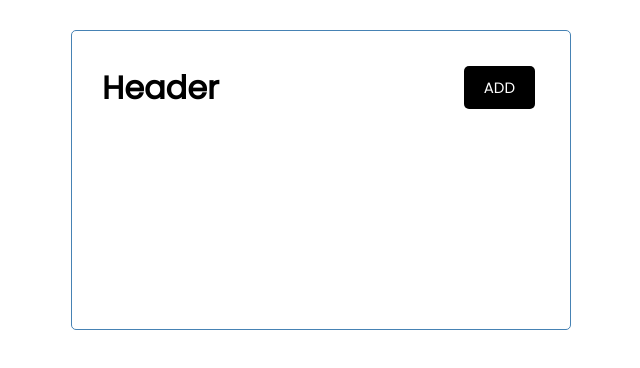
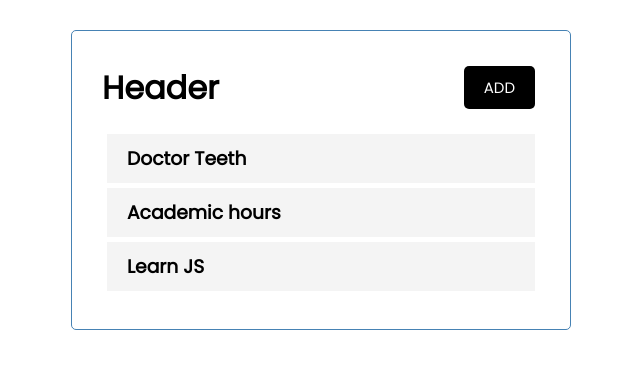
Before and after one commit to SergiiOz/react-task-tracker, a React (Create React App) app: page / in a window 1280 px wide. Shown: the top 368 px of the page, without its empty margins (319-959 px from the left). Built offline with nearby package versions, Linux system fonts and the light colour scheme.

Commit message:
Added Tasks and Task componenents

```diff
--- a/src/App.js
+++ b/src/App.js
@@ -1,12 +1,37 @@
+import React, { useState } from 'react';
 import Header from './components/Header';
+import Tasks from './components/Tasks';
 
 function App() {
+  const [tasks, setTasks] = useState([
+    {
+      id: 1,
+      text: 'Doctor Teeth',
+      day: 'Feb 5th at 2:30pm',
+      reminder: true,
+    },
+    {
+      id: 2,
+      text: 'Academic hours',
+      day: 'Feb 27th at 1:20am',
+      reminder: true,
+    },
+    {
+      id: 3,
+      text: 'Learn JS',
+      day: 'March 3th at 4:00pm',
+      reminder: true,
+    },
+  ]);
+
   const addTask = () => {
     console.log('add task');
   };
+
   return (
     <div className="container">
       <Header title="Header" onClick={addTask} />
+      <Tasks tasks={tasks} />
     </div>
   );
 }
--- a/src/components/Button.js
+++ b/src/components/Button.js
@@ -1,11 +1,19 @@
 import PropTypes from 'prop-types';
 
-const Button = ({ text, onClick }) => {
+const Button = ({ text, color, onClick }) => {
   return (
-    <button className="btn" onClick={onClick}>
+    <button
+      className="btn"
+      onClick={onClick}
+      style={{ backgroundColor: color }}
+    >
       {text}
     </button>
   );
+};
+
+Button.defaultProps = {
+  color: '#000',
 };
 
 Button.propTypes = {
--- /dev/null
+++ b/src/components/Task.js
@@ -0,0 +1,9 @@
+const Task = ({ task }) => {
+  return (
+    <div className="task">
+      <h3>{task.text}</h3>
+    </div>
+  );
+};
+
+export default Task;
--- /dev/null
+++ b/src/components/Tasks.js
@@ -0,0 +1,14 @@
+import React from 'react';
+import Task from './Task';
+
+const Tasks = ({ tasks }) => {
+  return (
+    <React.Fragment>
+      {tasks.map((task) => {
+        return <Task key={task.id} task={task} />;
+      })}
+    </React.Fragment>
+  );
+};
+
+export default Tasks;
--- a/src/index.css
+++ b/src/index.css
@@ -29,7 +29,7 @@
 
 .btn {
   display: inline-block;
-  background: #000;
+  /* background: #000; */
   color: #fff;
   border: none;
   padding: 10px 20px;
```
